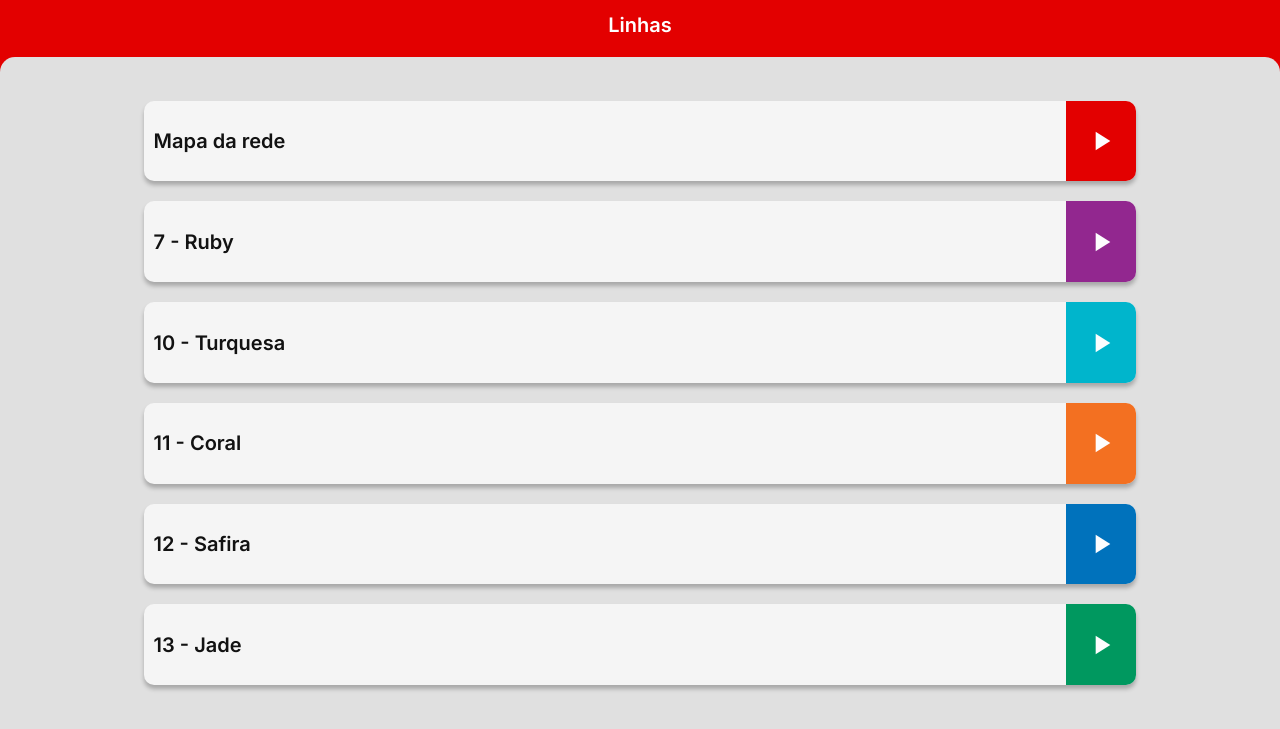
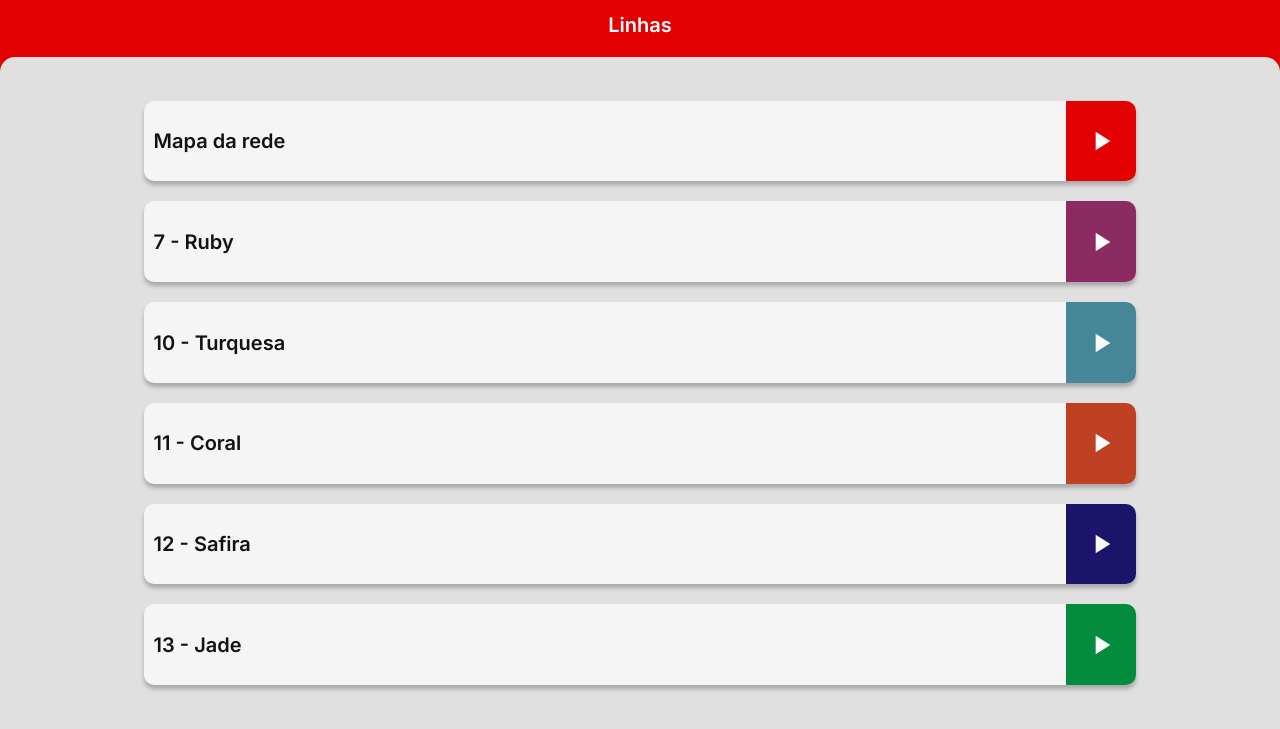
Before and after one commit to ibmec-bh-3-periodo/projeto-cptm-SharkTech, a plain HTML site: page linhas.html in a window 1280 px wide. Shown: the part 71-800 px from the top of the page. Drawn offline with Linux system fonts and the light colour scheme.

Commit message:
feature/mudança de cores

```diff
--- a/assets/css/styles-linhas.css
+++ b/assets/css/styles-linhas.css
@@ -97,17 +97,17 @@ main{
 }
 
 .content .item:nth-child(2) .line-color {
-    background-color: #92278F; /* Ruby */
+    background-color: #8c2b61; /* Ruby */
 }
 .content .item:nth-child(3) .line-color {
-    background-color: #00B5CC; /* Turquesa */
+    background-color: #458797; /* Turquesa */
 }
 .content .item:nth-child(4) .line-color {
-    background-color: #F37021; /* Coral */
+    background-color: #bf4124; /* Coral */
 }
 .content .item:nth-child(5) .line-color {
-    background-color: #0072BC; /* Safira */
+    background-color: #1c146b; /* Safira */
 }
 .content .item:nth-child(6) .line-color {
-    background-color: #00985F; /* Jade */
+    background-color: #038c3e; /* Jade */
 }
```
